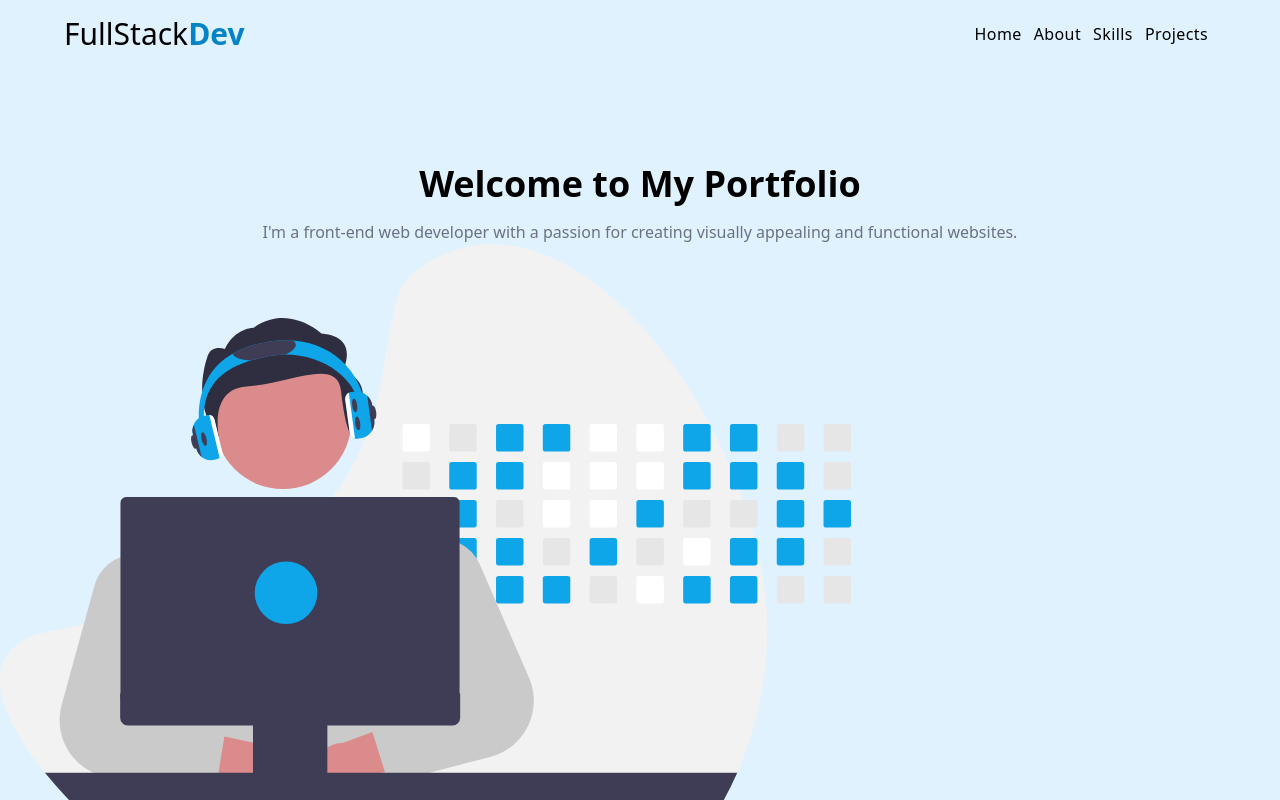
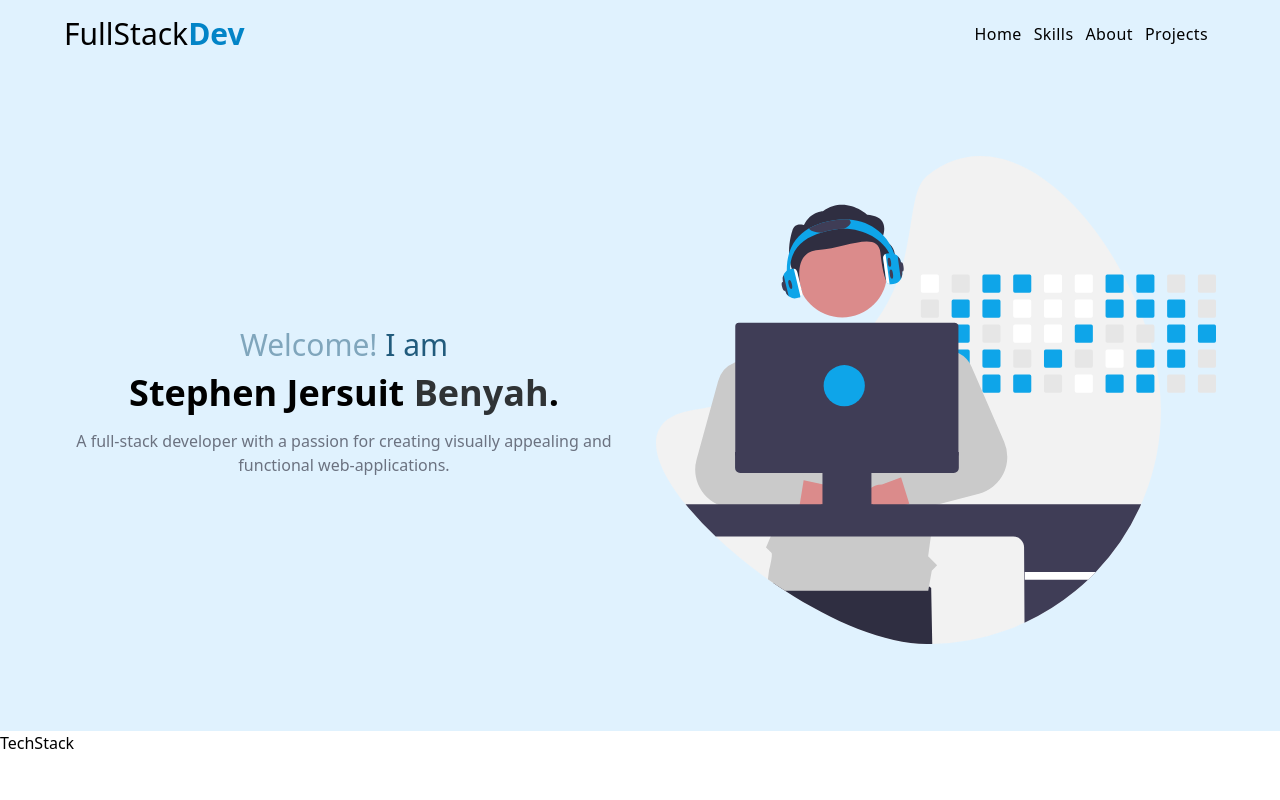
Before and after one commit to eng-by-sjb/my-portfolio, a React (Vite) app: page / in a window 1280 px wide. Shown: the top 800 px of the page. Built offline with nearby package versions, Linux system fonts and the light colour scheme.

Commit message:
smooth scroll to home

```diff
--- a/index.html
+++ b/index.html
@@ -1,10 +1,10 @@
 <!DOCTYPE html>
-<html lang="en">
+<html lang="en" class="scroll-smooth">
   <head>
     <meta charset="UTF-8" />
     <link rel="icon" type="image/svg+xml" href="/vite.svg" />
     <meta name="viewport" content="width=device-width, initial-scale=1.0" />
-    <title>FullStack Dev</title>
+    <title>Full-Stack Dev by Stephen</title>
   </head>
   <body>
     <div id="root"></div>
--- a/src/App.tsx
+++ b/src/App.tsx
@@ -1,11 +1,13 @@
-import Hero from "./components/Hero";
-import Navbar from "./components/Navbar";
+import Hero from "./components/Hero/Hero";
+import Navbar from "./components/Navbar/Navbar";
+import TechStack from "./components/TechStack/TechStack";
 
 function App() {
   return (
     <>
       <Navbar></Navbar>
       <Hero></Hero>
+      <TechStack></TechStack>
     </>
   );
 }
--- a/src/components/Hero.tsx
+++ /dev/null
@@ -1,21 +0,0 @@
-import heroImg from "../assets/images/hero.svg";
-// import { FaGithubSquare, FaLinkedin, FaTwitterSquare } from "react-icons/fa";
-
-const Hero = () => {
-  return (
-    <section className="mt-[113px] sm:mt-[68px] bg-sky-100 py-24">
-      <div className="mx-auto">
-        <h1 className="text-4xl font-bold text-center">
-          Welcome to <span className="text-primary">My Portfolio</span>
-        </h1>
-        <p className="text-center text-gray-500 mt-4">
-          I'm a front-end web developer with a passion for creating visually appealing and
-          functional websites.
-        </p>
-
-        <img src={heroImg} alt="" />
-      </div>
-    </section>
-  );
-};
-export default Hero;
--- /dev/null
+++ b/src/components/Hero/Hero.tsx
@@ -0,0 +1,68 @@
+import { useEffect, useState } from "react";
+import heroImg from "../../assets/images/hero.svg";
+// import { FaGithubSquare, FaLinkedin, FaTwitterSquare } from "react-icons/fa";
+
+const Hero = () => {
+  const [isAnim, setIsAnim] = useState(false);
+
+  useEffect(() => {
+    const id = setTimeout(() => {
+      setIsAnim(true);
+    }, 1000);
+
+    return () => clearTimeout(id);
+  }, []);
+
+  return (
+    <section
+      id="home"
+      className="bg-sky-100 h-[calc(100vh-(114px_*_2))] mt-[114px] flex items-center justify-center sm:h-[calc(100vh-(69px_*_2))] sm:mt-[69px]">
+      <div className="align-elements grid md:grid-cols-2 items-center gap-8">
+        <div>
+          <h1 className="text-4xl font-bold text-center">
+            <span className="inline-block mb-2 text-sky-900/90 font-medium text-3xl/10">
+              <span className="animate-[pulse_13s_ease-out_infinite_reverse]">Welcome!</span> I am
+            </span>
+            <br />
+            <span
+              className={`transition ease-linear duration-[800ms] delay-[1000ms] ${
+                isAnim ? "opacity-100" : "opacity-0 scale-75 translate-y-4"
+              }`}>
+              Stephen{" "}
+            </span>
+            <span
+              className={`transition ease-linear duration-[800ms] delay-[1900ms] ${
+                isAnim ? "opacity-100" : "opacity-0 scale-75 translate-y-4"
+              }`}>
+              {" "}
+              Jersuit
+            </span>
+            <span
+              className={`transition ease-linear duration-[4000ms] delay-[2850ms] ${
+                isAnim ? "opacity-100" : "opacity-0 scale-75 translate-y-full"
+              }`}>
+              {" "}
+              Benyah
+            </span>
+            <span
+              className={`transition ease-linear duration-[100ms] delay-[6000ms]${
+                isAnim ? "opacity-100 animate-pulse" : "opacity-0 translate-y-full"
+              }`}>
+              .
+            </span>
+          </h1>
+          <p
+            className={`text-center text-gray-500 mt-4 transition duration-[650ms] ease-linear ${
+              isAnim ? "opacity-100" : "opacity-0 scale-95"
+            }`}>
+            A full-stack developer with a passion for creating visually appealing and functional
+            web-applications.
+          </p>
+        </div>
+
+        <img src={heroImg} alt="" className="" />
+      </div>
+    </section>
+  );
+};
+export default Hero;
--- a/src/components/Navbar.tsx
+++ b/src/components/Navbar/Navbar.tsx
@@ -1,17 +1,24 @@
-import { links } from "../data";
+import { type MouseEvent } from "react";
+import { links } from "../../data";
 import { useNavScroll } from "./navbar_custom_hook";
 
 const Navbar = () => {
   const { isScrollDown } = useNavScroll();
+
+  const handleNavToHome = (e: MouseEvent<HTMLAnchorElement>) => {
+    if (e.currentTarget.text === "home") window.scrollTo({ top: 0 });
+  };
 
   return (
     <nav
       className={`fixed w-screen z-50 top-0 transition-all overflow-hidden ease-out sm:h-auto ${
         isScrollDown ? "h-[68px] duration-[500ms]" : "h-[114px] duration-300"
       } ${
-        window.scrollY <= 3 ? "bg-sky-100" : "shadow rounded-b-lg bg-sky-100/90 backdrop-blur-lg"
+        window.scrollY <= 3
+          ? "bg-sky-100"
+          : "drop-shadow rounded-b-xl bg-sky-100/50 backdrop-blur-lg"
       }`}>
-      <div className="mx-auto max-w-7xl px-16 py-4 flex flex-col text-center sm:flex-row sm:items-center sm:justify-between">
+      <div className="align-elements flex flex-col text-center sm:flex-row sm:items-center sm:justify-between">
         <h2 className="text-3xl">
           FullStack
           <span className="text-sky-600 font-semibold">Dev</span>
@@ -27,6 +34,7 @@ const Navbar = () => {
             {links.map(({ href, id, text }) => {
               return (
                 <a
+                  onClick={handleNavToHome}
                   key={id}
                   className="capitalize tracking-wide transition duration-300 ease-in hover:scale-110 hover:text-sky-600"
                   href={href}>
--- /dev/null
+++ b/src/components/TechStack/TechStack.tsx
@@ -0,0 +1,4 @@
+const TechStack = () => {
+  return <div className="h-[800px] bg-white">TechStack</div>;
+};
+export default TechStack;
--- /dev/null
+++ b/src/components/ToTopFloatBtn/ToTopFloatBtn.tsx
@@ -0,0 +1,4 @@
+const ToTopFloatBtn = () => {
+  return <button className="absolute left-[95%] top-80 bg-sky-700 rounded-lg">up</button>;
+};
+export default ToTopFloatBtn;
--- a/src/data.tsx
+++ b/src/data.tsx
@@ -1,57 +1,57 @@
-import { nanoid } from 'nanoid';
-import { FaHtml5, FaJs, FaReact } from 'react-icons/fa';
+import { nanoid } from "nanoid";
+import { FaHtml5, FaJs, FaReact } from "react-icons/fa";
 
 export const links = [
-  { id: nanoid(), href: '#home', text: 'home' },
-  { id: nanoid(), href: '#about', text: 'about' },
-  { id: nanoid(), href: '#skills', text: 'skills' },
-  { id: nanoid(), href: '#projects', text: 'projects' },
+  { id: nanoid(), href: "#/", text: "home" },
+  { id: nanoid(), href: "#skills", text: "skills" },
+  { id: nanoid(), href: "#about", text: "about" },
+  { id: nanoid(), href: "#projects", text: "projects" },
 ];
 
 export const skills = [
   {
     id: nanoid(),
-    title: 'HTML&CSS',
-    icon: <FaHtml5 className='h-16 w-16 text-emerald-500' />,
-    text: 'Highly skilled in HTML & CSS, adeptly crafting visually appealing and responsive websites for optimal user experiences.',
+    title: "HTML&CSS",
+    icon: <FaHtml5 className="h-16 w-16 text-sky-500" />,
+    text: "Highly skilled in HTML & CSS, adeptly crafting visually appealing and responsive websites for optimal user experiences.",
   },
   {
     id: nanoid(),
-    title: 'Javascript',
-    icon: <FaJs className='h-16 w-16 text-emerald-500' />,
-    text: 'Expertise in JavaScript, building interactive and dynamic web applications with a focus on seamless user interactions and functionality',
+    title: "Javascript",
+    icon: <FaJs className="h-16 w-16 text-sky-500" />,
+    text: "Expertise in JavaScript, building interactive and dynamic web applications with a focus on seamless user interactions and functionality",
   },
   {
     id: nanoid(),
-    title: 'React',
-    icon: <FaReact className='h-16 w-16 text-emerald-500' />,
-    text: 'Advanced proficiency in React, developing efficient and interactive front-end applications with a strong emphasis on component-based architecture.',
+    title: "React",
+    icon: <FaReact className="h-16 w-16 text-sky-500" />,
+    text: "Advanced proficiency in React, developing efficient and interactive front-end applications with a strong emphasis on component-based architecture.",
   },
 ];
 
 export const projects = [
   {
     id: nanoid(),
-    img: 'https://images.pexels.com/photos/326503/pexels-photo-326503.jpeg?auto=compress&cs=tinysrgb&w=800',
-    url: 'https://react-projects.netlify.app/',
-    github: 'https://github.com/devbyvan',
-    title: 'first project',
-    text: 'Lorem ipsum dolor sit amet consectetur, adipisicing elit. Asperiores aperiam porro impedit tenetur quo hic omnis doloribus dolores enim deleniti.',
+    img: "https://images.pexels.com/photos/326503/pexels-photo-326503.jpeg?auto=compress&cs=tinysrgb&w=800",
+    url: "https://react-projects.netlify.app/",
+    github: "https://github.com/devbyvan",
+    title: "first project",
+    text: "Lorem ipsum dolor sit amet consectetur, adipisicing elit. Asperiores aperiam porro impedit tenetur quo hic omnis doloribus dolores enim deleniti.",
   },
   {
     id: nanoid(),
-    img: 'https://images.pexels.com/photos/2148222/pexels-photo-2148222.jpeg?auto=compress&cs=tinysrgb&w=800',
-    url: 'https://react-projects.netlify.app/',
-    github: 'https://github.com/devbyvan',
-    title: 'second project',
-    text: 'Lorem ipsum dolor sit amet consectetur, adipisicing elit. Asperiores aperiam porro impedit tenetur quo hic omnis doloribus dolores enim deleniti.',
+    img: "https://images.pexels.com/photos/2148222/pexels-photo-2148222.jpeg?auto=compress&cs=tinysrgb&w=800",
+    url: "https://react-projects.netlify.app/",
+    github: "https://github.com/devbyvan",
+    title: "second project",
+    text: "Lorem ipsum dolor sit amet consectetur, adipisicing elit. Asperiores aperiam porro impedit tenetur quo hic omnis doloribus dolores enim deleniti.",
   },
   {
     id: nanoid(),
-    img: 'https://images.pexels.com/photos/12883026/pexels-photo-12883026.jpeg?auto=compress&cs=tinysrgb&w=800',
-    url: 'https://react-projects.netlify.app/',
-    github: 'https://github.com/devbyvan',
-    title: 'third project',
-    text: 'Lorem ipsum dolor sit amet consectetur, adipisicing elit. Asperiores aperiam porro impedit tenetur quo hic omnis doloribus dolores enim deleniti.',
+    img: "https://images.pexels.com/photos/12883026/pexels-photo-12883026.jpeg?auto=compress&cs=tinysrgb&w=800",
+    url: "https://react-projects.netlify.app/",
+    github: "https://github.com/devbyvan",
+    title: "third project",
+    text: "Lorem ipsum dolor sit amet consectetur, adipisicing elit. Asperiores aperiam porro impedit tenetur quo hic omnis doloribus dolores enim deleniti.",
   },
 ];
--- a/src/index.css
+++ b/src/index.css
@@ -6,5 +6,10 @@
   body {
     height: 30000px;
     @apply bg-sky-100;
+    /* @apply relative; */
+  }
+
+  .align-elements {
+    @apply mx-auto max-w-7xl px-16 py-4;
   }
 }
--- a/tailwind.config.cjs
+++ b/tailwind.config.cjs
@@ -3,6 +3,6 @@ export default {
   content: ["./index.html", "./src/**/*.{js,ts,jsx,tsx}"],
   theme: {
     extend: {},
+    plugins: [],
   },
-  plugins: [],
 };
```
Also changed, not shown: src/assets/images/hero.svg, src/components/Navbar/navbar_custom_hook.tsx (renamed from src/components/navbar_custom_hook.tsx).
